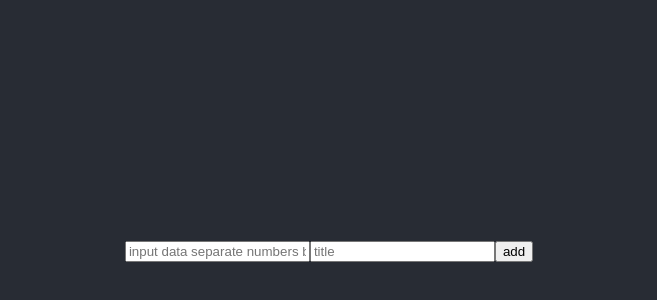
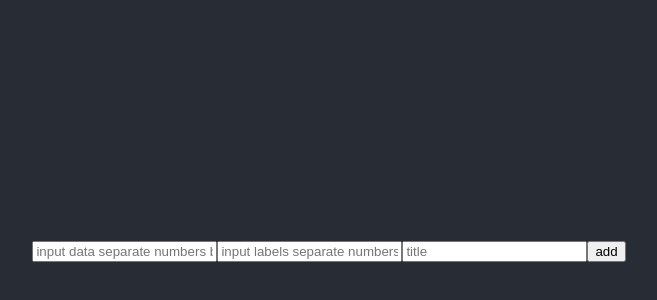
Before and after one commit to jacobg1/stock-viz, a React (Create React App) app: page / in a window 1280 px wide. Shown: the part 154-454 px from the top of the page, without its empty margins (311-968 px from the left). Built offline with nearby package versions, Linux system fonts and the light colour scheme.

Commit message:
adding input for pie chart labels

```diff
--- a/src/containers/addPieChart.js
+++ b/src/containers/addPieChart.js
@@ -5,20 +5,27 @@ import { addPieChart } from '../actions'
 const AddPieChart = ({ dispatch }) => {
   let data
   let title
+  let labels
 
   return (
     <div>
       <form
         onSubmit={e => {
           e.preventDefault()
-          dispatch(addPieChart(data.value, title.value))
+          dispatch(addPieChart(data.value, title.value, labels.value))
           data.value = ''
           title.value = ''
+          labels.value = ''
         }}
       >
         <input
           ref={node => (data = node)}
           placeholder="input data separate numbers by ,"
+          type="text"
+        />
+        <input
+          ref={node => (labels = node)}
+          placeholder="input labels separate numbers by ,"
           type="text"
         />
         <input ref={node => (title = node)} placeholder="title" type="text" />
```
